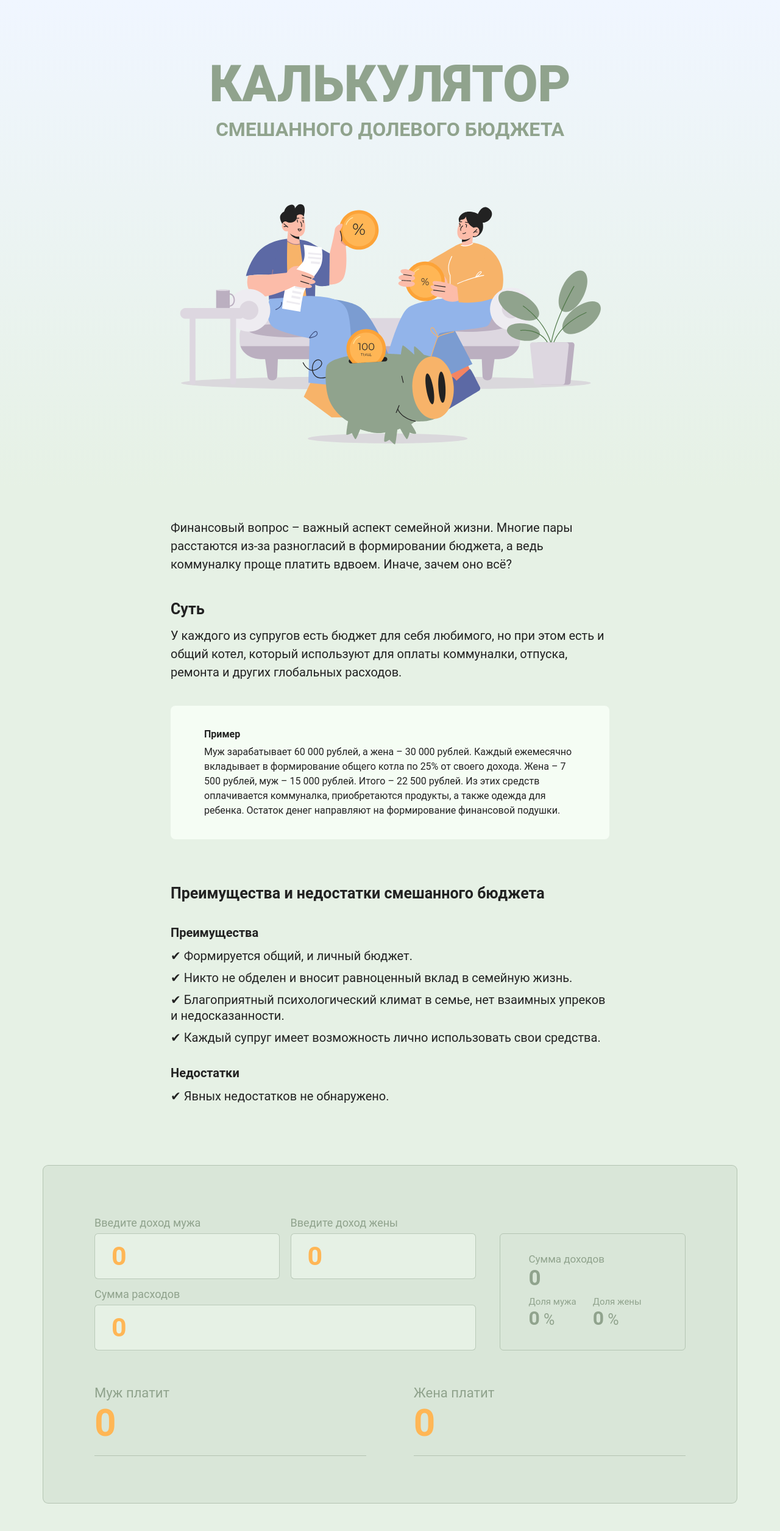
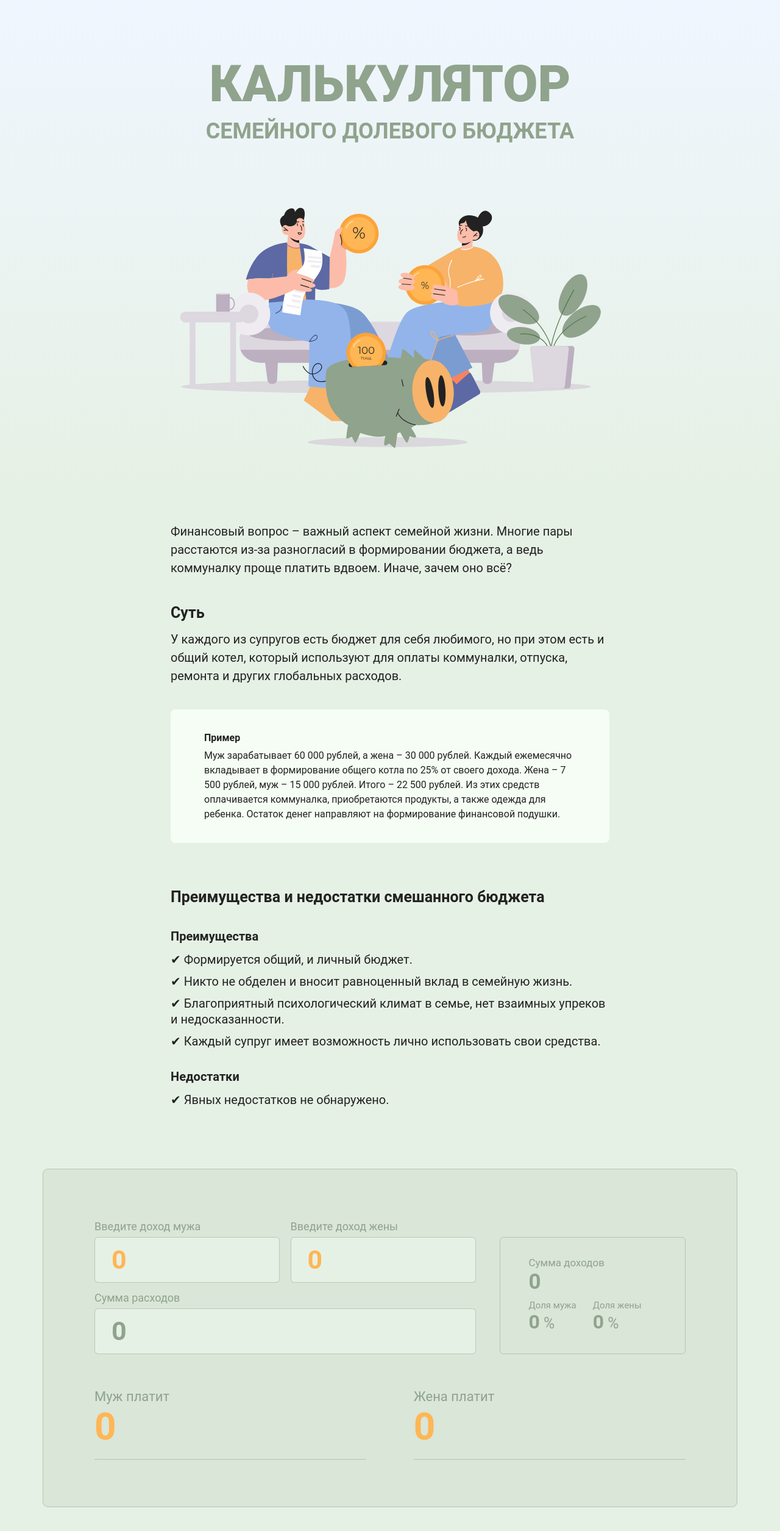
Before and after one commit to sereja-artemov/family-budget-calculator, a React (Create React App) app: page / in a window 1280 px wide. Shown: the top 2510 px of the page at 61% size. Built offline with nearby package versions, Linux system fonts and the light colour scheme; the HTML template or start-up script is replaced by a standard one.

Commit message:
fix: сохранение totalAmount в localStorage

```diff
--- a/src/components/JointSeparateBudget/JointSeparateBudget.js
+++ b/src/components/JointSeparateBudget/JointSeparateBudget.js
@@ -4,7 +4,7 @@ import s from './JointSeparateBudget.module.scss';
 function JointSeparateBudget({
                                husbandIncome, setHusbandIncome, wifeIncome, setWifeIncome,
                              }) {
-  const [totalAmount, setTotalAmount] = useState(0);
+  const [totalAmount, setTotalAmount] = useState('');
   const [totalIncome, setTotalIncome] = useState(0);
   const [percentageHusband, setPercentageHusband] = useState(0);
   const [percentageWife, setPercentageWife] = useState(0);
@@ -21,8 +21,13 @@ function JointSeparateBudget({
     setLocalStorageIncome('wifeIncome', event);
   }
 
+  function handleTotalAmount(event) {
+    setTotalAmount(event.target.value);
+    setLocalStorageIncome('totalAmount', event);
+  }
+
   function setLocalStorageIncome(storageName, event) {
-    if (event.target.value !== '') {
+    if (event.target.value !== '' || event.target.value !== 0) {
       localStorage.setItem(storageName, JSON.stringify(event.target.value));
     }
   }
@@ -50,6 +55,9 @@ function JointSeparateBudget({
     }
     if (localStorage.wifeIncome) {
       setWifeIncome(JSON.parse(localStorage.wifeIncome));
+    }
+    if (localStorage.totalAmount) {
+      setTotalAmount(JSON.parse(localStorage.totalAmount));
     }
   }, []);
 
@@ -81,7 +89,7 @@ function JointSeparateBudget({
               </div>
               <label className={s.fields__label}>
                 <span> Сумма расходов</span>
-              <input className={s.fields__item} type="number" onChange={(event) => setTotalAmount(event.target.value)} value={totalAmount} />
+                <input className={s.fields__item} type="number" onChange={handleTotalAmount} value={totalAmount} placeholder="0" />
               </label>
             </div>
             <div className={s.fieldsIncome}>
--- a/src/components/JointSeparateBudget/JointSeparateBudget.module.scss
+++ b/src/components/JointSeparateBudget/JointSeparateBudget.module.scss
@@ -43,6 +43,10 @@
       font-size: 43px;
       font-weight: bold;
       color: #FFB655;
+
+      &::placeholder {
+        color: #90a38d;
+      }
 
       @media (max-width: 425px) {
         font-size: 32px;
--- a/src/components/MainContent/MainContent.js
+++ b/src/components/MainContent/MainContent.js
@@ -10,7 +10,7 @@ function MainContent() {
           {' '}
           <br />
           {' '}
-        смешанного долевого бюджета
+          семейного долевого бюджета
         </h2>
         <img
             className={s.jointSeparate__mainImg}
--- a/src/components/MainContent/MainContent.module.scss
+++ b/src/components/MainContent/MainContent.module.scss
@@ -6,7 +6,7 @@
     margin: 0;
     color: #90A38D;
     font-family: "Montserrat", "Roboto", "Arial", sans-serif;
-    font-size: 32px;
+    font-size: 36px;
     text-align: center;
     text-transform: uppercase;
 
```
Lines whose indentation alone changed are shown as unchanged.
